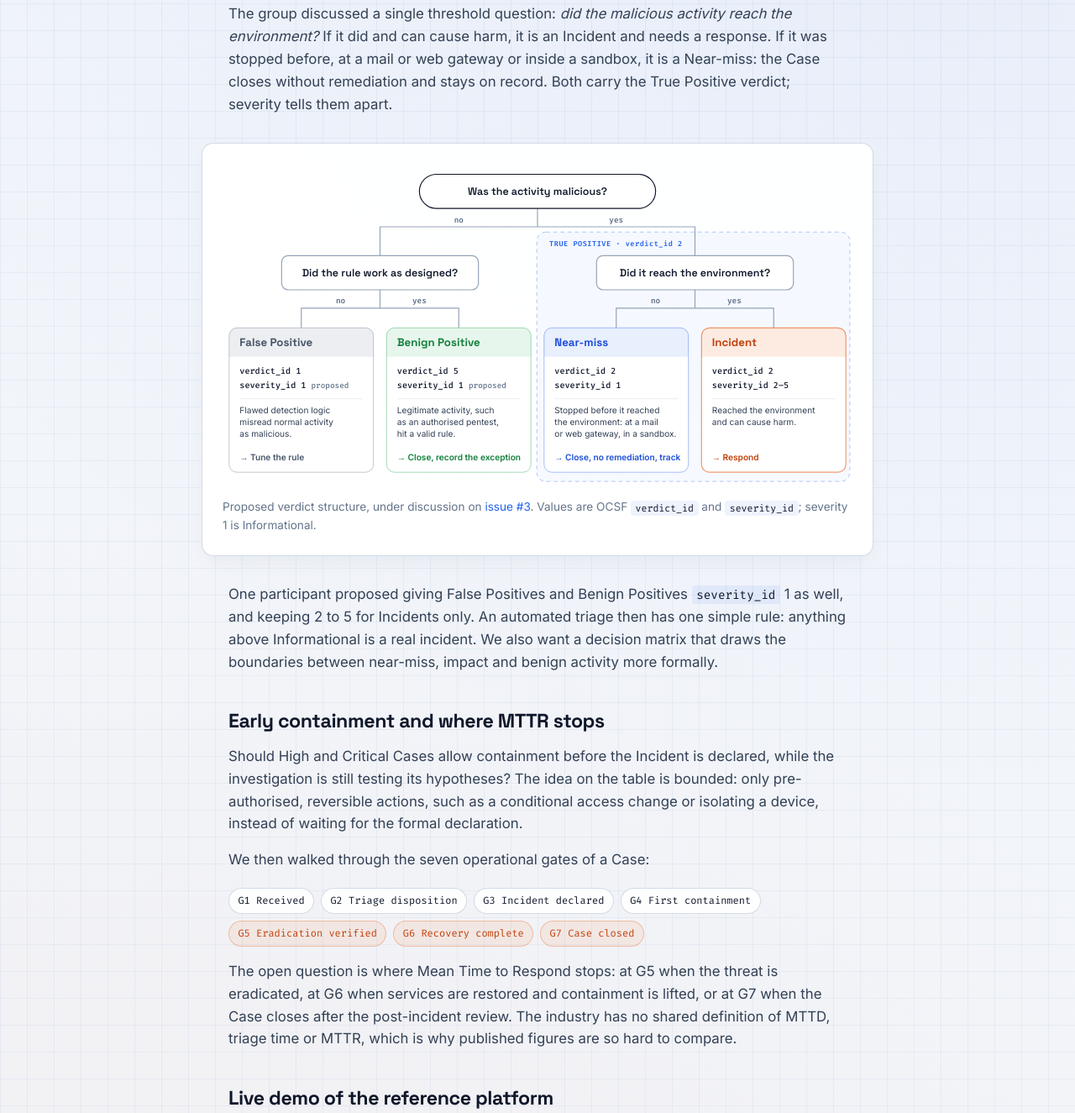
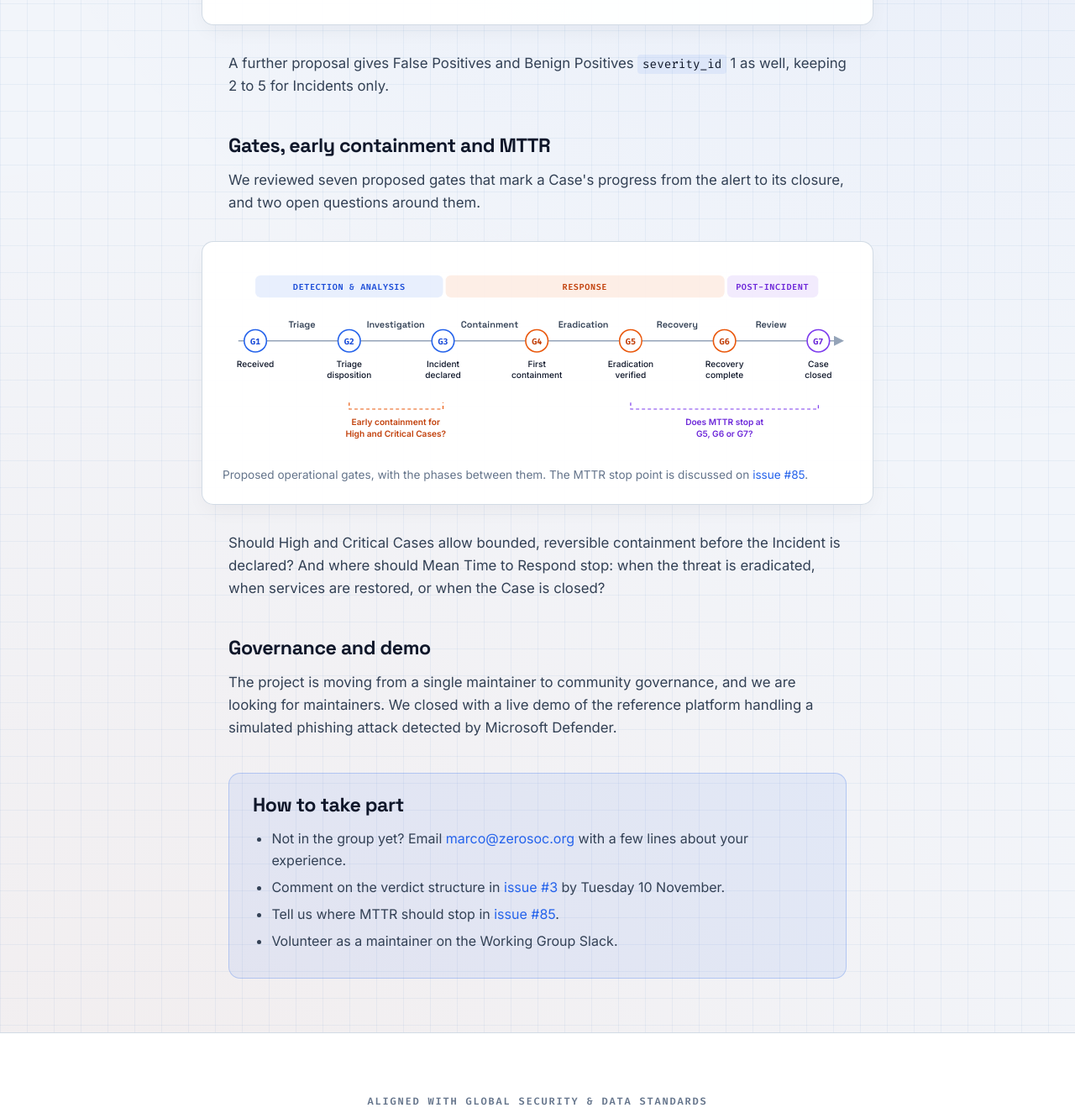
Before and after one commit to ZeroSOC/zerosoc.org, a plain HTML site: page updates/2026-11-05-third-working-group-call.html in a window 1280 px wide. Shown: the part 1180-2505 px from the top of the page at 84% size. Drawn offline with Linux system fonts and the light colour scheme.

Commit message:
docs: shorten the third Working Group call recap and add a gates timeline
Co-Authored-By: Claude Opus 5.5 <noreply@anthropic.com>
Signed-off-by: Gandalf <marco@gandolfi.it>

```diff
--- a/updates/2026-11-05-third-working-group-call.html
+++ b/updates/2026-11-05-third-working-group-call.html
@@ -5,12 +5,12 @@
   <meta charset="utf-8">
   <meta name="viewport" content="width=device-width, initial-scale=1">
   <title>Third Working Group call — ZeroSOC.org</title>
-  <meta name="description" content="Recap of the third ZeroSOC Working Group call on 5 November 2026: OCSF UID 984, community governance, a proposed verdict structure for near-misses and incidents, where MTTR stops, and a live platform demo.">
+  <meta name="description" content="Recap of the third ZeroSOC Working Group call on 5 November 2026: a proposed verdict structure for near-misses and incidents, the gates of a Case and where MTTR stops.">
 
   <!-- Open Graph / Meta -->
   <meta property="og:type" content="article">
   <meta property="og:title" content="Third Working Group call — ZeroSOC.org">
-  <meta property="og:description" content="Recap of the third ZeroSOC Working Group call on 5 November 2026: OCSF UID 984, community governance, a proposed verdict structure for near-misses and incidents, where MTTR stops, and a live platform demo.">
+  <meta property="og:description" content="Recap of the third ZeroSOC Working Group call on 5 November 2026: a proposed verdict structure for near-misses and incidents, the gates of a Case and where MTTR stops.">
   <meta property="og:url" content="https://zerosoc.org/updates/2026-11-05-third-working-group-call.html">
 
   <!-- Favicon -->
@@ -79,45 +79,25 @@
             <time datetime="2026-11-05">5 November 2026</time>
             <span class="tag blue">Working Group</span>
           </div>
-          <h1>Third Working Group call: verdicts, governance and when an incident ends</h1>
+          <h1>Third Working Group call: verdicts, gates and governance</h1>
           <p class="post-lede">
-            The ZeroSOC Working Group met online on Thursday 5 November for its third call, with two members joining
-            for the first time. We covered the OCSF extension, how the project will be governed, where a near-miss
-            ends and an incident begins, and when response time should stop counting. We closed with a live demo.
+            The ZeroSOC Working Group met online on 5 November for its third call. Here are the main topics and where
+            we need your input.
           </p>
         </header>
 
         <div class="post-body">
           <h2>OCSF reserved UID 984 for ZeroSOC</h2>
           <p>
-            Our request was merged into the official OCSF registry, so UID 984 now belongs to the ZeroSOC extension.
-            The extension adds a field only where OCSF has no concept of its own, and Cases are correlated through
-            OCSF's <code>correlation_uid</code>. Staying close to the public schema also pays off for AI agents:
-            a model that already knows OCSF can read ZeroSOC records without extra prompting.
-          </p>
-
-          <h2>From one maintainer to community governance</h2>
-          <p>The project is moving to an open, community-governed model. The proposed rules for changes:</p>
-          <ul>
-            <li><strong>Everyday changes</strong> (editorial fixes, drafts, edits to development documents) can be
-              merged by a maintainer once the automated checks are green.</li>
-            <li><strong>Decisions</strong> (design decisions on development or stable documents, governance changes)
-              start with an issue, then a pull request that stays open for 72 hours with every objection
-              addressed.</li>
-            <li><strong>Promotion to stable</strong>, when a document becomes binding for conformance, needs maturity
-              checks and a review by someone other than the author.</li>
-          </ul>
-          <p>
-            We are looking for maintainers: people who review pull requests, help settle disagreements and cut
-            releases. If you would like to take this on, tell us on Slack.
+            OCSF has reserved UID 984 for the ZeroSOC extension. The extension adds fields only where OCSF has no
+            concept of its own.
           </p>
 
           <h2>Near-miss or incident?</h2>
           <p>
-            The group discussed a single threshold question: <em>did the malicious activity reach the
-            environment?</em> If it did and can cause harm, it is an Incident and needs a response. If it was stopped
-            before, at a mail or web gateway or inside a sandbox, it is a Near-miss: the Case closes without
-            remediation and stays on record. Both carry the True Positive verdict; severity tells them apart.
+            The group discussed one threshold question: <em>did the malicious activity reach the environment?</em>
+            If it did, it is an Incident and needs a response. If it was stopped before, it is a Near-miss: the Case
+            closes without remediation and stays on record.
           </p>
 
           <figure class="post-figure">
@@ -215,67 +195,111 @@
           </figure>
 
           <p>
-            One participant proposed giving False Positives and Benign Positives <code>severity_id</code> 1 as well,
-            and keeping 2 to 5 for Incidents only. An automated triage then has one simple rule: anything above
-            Informational is a real incident. We also want a decision matrix that draws the boundaries between
-            near-miss, impact and benign activity more formally.
+            A further proposal gives False Positives and Benign Positives <code>severity_id</code> 1 as well, keeping
+            2 to 5 for Incidents only.
           </p>
 
-          <h2>Early containment and where MTTR stops</h2>
+          <h2>Gates, early containment and MTTR</h2>
           <p>
-            Should High and Critical Cases allow containment before the Incident is declared, while the investigation
-            is still testing its hypotheses? The idea on the table is bounded: only pre-authorised, reversible actions,
-            such as a conditional access change or isolating a device, instead of waiting for the formal declaration.
-          </p>
-          <p>We then walked through the seven operational gates of a Case:</p>
-          <ul class="gate-strip" aria-label="Operational gates">
-            <li>G1 Received</li>
-            <li>G2 Triage disposition</li>
-            <li>G3 Incident declared</li>
-            <li>G4 First containment</li>
-            <li class="gate-open">G5 Eradication verified</li>
-            <li class="gate-open">G6 Recovery complete</li>
-            <li class="gate-open">G7 Case closed</li>
-          </ul>
-          <p>
-            The open question is where Mean Time to Respond stops: at G5 when the threat is eradicated, at G6 when
-            services are restored and containment is lifted, or at G7 when the Case closes after the post-incident
-            review. The industry has no shared definition of MTTD, triage time or MTTR, which is why published
-            figures are so hard to compare.
+            We reviewed seven proposed gates that mark a Case's progress from the alert to its closure, and two open
+            questions around them.
           </p>
 
-          <h2>Live demo of the reference platform</h2>
+          <figure class="post-figure">
+            <svg viewBox="0 0 960 290" role="img" aria-labelledby="gt-title gt-desc">
+              <title id="gt-title">Proposed operational gates of a Case</title>
+              <desc id="gt-desc">Timeline of seven gates. Detection and Analysis: triage runs from G1 Received to G2 Triage disposition, investigation from G2 to G3 Incident declared. Response: containment runs from G3 to G4 First containment, eradication from G4 to G5 Eradication verified, recovery from G5 to G6 Recovery complete. Post-incident: the review runs from G6 to G7 Case closed. Two open questions: early containment for High and Critical Cases between G2 and G3, and whether MTTR stops at G5, G6 or G7.</desc>
+              <style>
+                .ph { font: 600 13px 'Fira Code', ui-monospace, Menlo, Consolas, monospace; letter-spacing: 0.06em; }
+                .seg { font: 600 14px 'Space Grotesk', 'Segoe UI', system-ui, sans-serif; fill: #334155; }
+                .g { font: 700 13px 'Fira Code', ui-monospace, Menlo, Consolas, monospace; }
+                .gl { font: 500 13px 'Inter', 'Segoe UI', system-ui, sans-serif; fill: #0f172a; }
+                .qq { font: 600 13px 'Inter', 'Segoe UI', system-ui, sans-serif; }
+              </style>
+              <defs>
+                <marker id="gt-arrow" viewBox="0 0 10 10" refX="8" refY="5" markerWidth="8" markerHeight="8" orient="auto">
+                  <path d="M0 0 L10 5 L0 10 z" fill="#94a3b8"/>
+                </marker>
+              </defs>
+
+              <!-- Phase bands -->
+              <rect x="50" y="20" width="286" height="34" rx="8" fill="rgba(37,99,235,0.10)"/>
+              <text x="193" y="42" text-anchor="middle" class="ph" fill="#1d4ed8">DETECTION &amp; ANALYSIS</text>
+              <rect x="340" y="20" width="425" height="34" rx="8" fill="rgba(234,88,12,0.10)"/>
+              <text x="552" y="42" text-anchor="middle" class="ph" fill="#c2410c">RESPONSE</text>
+              <rect x="769" y="20" width="139" height="34" rx="8" fill="rgba(124,58,237,0.10)"/>
+              <text x="838" y="42" text-anchor="middle" class="ph" fill="#6d28d9">POST-INCIDENT</text>
+
+              <!-- Axis -->
+              <line x1="24" y1="120" x2="944" y2="120" stroke="#94a3b8" stroke-width="2" marker-end="url(#gt-arrow)"/>
+
+              <!-- Phases between gates -->
+              <text x="121" y="100" text-anchor="middle" class="seg">Triage</text>
+              <text x="264" y="100" text-anchor="middle" class="seg">Investigation</text>
+              <text x="407" y="100" text-anchor="middle" class="seg">Containment</text>
+              <text x="550" y="100" text-anchor="middle" class="seg">Eradication</text>
+              <text x="693" y="100" text-anchor="middle" class="seg">Recovery</text>
+              <text x="836" y="100" text-anchor="middle" class="seg">Review</text>
+
+              <!-- Gates -->
+              <g class="g" text-anchor="middle">
+                <circle cx="50" cy="120" r="17" fill="#ffffff" stroke="#2563eb" stroke-width="2"/><text x="50" y="125" fill="#1d4ed8">G1</text>
+                <circle cx="193" cy="120" r="17" fill="#ffffff" stroke="#2563eb" stroke-width="2"/><text x="193" y="125" fill="#1d4ed8">G2</text>
+                <circle cx="336" cy="120" r="17" fill="#ffffff" stroke="#2563eb" stroke-width="2"/><text x="336" y="125" fill="#1d4ed8">G3</text>
+                <circle cx="479" cy="120" r="17" fill="#ffffff" stroke="#ea580c" stroke-width="2"/><text x="479" y="125" fill="#c2410c">G4</text>
+                <circle cx="622" cy="120" r="17" fill="#ffffff" stroke="#ea580c" stroke-width="2"/><text x="622" y="125" fill="#c2410c">G5</text>
+                <circle cx="765" cy="120" r="17" fill="#ffffff" stroke="#ea580c" stroke-width="2"/><text x="765" y="125" fill="#c2410c">G6</text>
+                <circle cx="908" cy="120" r="17" fill="#ffffff" stroke="#7c3aed" stroke-width="2"/><text x="908" y="125" fill="#6d28d9">G7</text>
+              </g>
+              <g class="gl" text-anchor="middle">
+                <text x="50" y="160">Received</text>
+                <text x="193" y="160">Triage</text><text x="193" y="176">disposition</text>
+                <text x="336" y="160">Incident</text><text x="336" y="176">declared</text>
+                <text x="479" y="160">First</text><text x="479" y="176">containment</text>
+                <text x="622" y="160">Eradication</text><text x="622" y="176">verified</text>
+                <text x="765" y="160">Recovery</text><text x="765" y="176">complete</text>
+                <text x="908" y="160">Case</text><text x="908" y="176">closed</text>
+              </g>
+
+              <!-- Open questions -->
+              <path d="M193 214 v10 H336 v-10" fill="none" stroke="#ea580c" stroke-width="1.5" stroke-dasharray="5 4"/>
+              <text x="264" y="248" text-anchor="middle" class="qq" fill="#c2410c">Early containment for</text>
+              <text x="264" y="266" text-anchor="middle" class="qq" fill="#c2410c">High and Critical Cases?</text>
+              <path d="M622 214 v10 H908 v-10" fill="none" stroke="#7c3aed" stroke-width="1.5" stroke-dasharray="5 4"/>
+              <text x="765" y="248" text-anchor="middle" class="qq" fill="#6d28d9">Does MTTR stop at</text>
+              <text x="765" y="266" text-anchor="middle" class="qq" fill="#6d28d9">G5, G6 or G7?</text>
+            </svg>
+            <figcaption>
+              Proposed operational gates, with the phases between them. The MTTR stop point is discussed on
+              <a href="https://github.com/ZeroSOC/zerosoc-framework/issues/85" target="_blank" rel="noopener noreferrer">issue #85</a>.
+            </figcaption>
+          </figure>
+
           <p>
-            We closed with an end-to-end run of the open-source reference platform on Azure. It orchestrates its
-            workflows with LangGraph and calls models through Azure AI Foundry, held in place by deterministic playbook
-            guardrails. It is built in layers: the framework specifications, the agent skills, the MCP servers and the
-            execution engine. Attacks are simulated in a cyber range on Azure VMs with Caldera and Atomic Red Team.
+            Should High and Critical Cases allow bounded, reversible containment before the Incident is declared? And
+            where should Mean Time to Respond stop: when the threat is eradicated, when services are restored, or when
+            the Case is closed?
           </p>
+
+          <h2>Governance and demo</h2>
           <p>
-            An Atomic Red Team scenario (a phishing macro launching PowerShell and further binaries) ran on a VM
-            monitored by Microsoft Defender. ZeroSOC picked up the Defender alert, finished triage within a minute,
-            correlated across the process trees within two, proposed isolating the device and posted the alert to
-            Microsoft Teams. When new evidence arrived, it re-evaluated the Case, updated the verdict and kept the
-            full audit trail.
-          </p>
-          <p>
-            The <a href="https://github.com/ZeroSOC/zerosoc-mcp" target="_blank" rel="noopener noreferrer">MCP servers</a>
-            and <a href="https://github.com/ZeroSOC/zerosoc-skills" target="_blank" rel="noopener noreferrer">agent skills</a>
-            are already public. Active members who want to look at the platform code can ask for access.
+            The project is moving from a single maintainer to community governance, and we are looking for
+            maintainers. We closed with a live demo of the reference platform handling a simulated phishing attack
+            detected by Microsoft Defender.
           </p>
 
           <section class="post-callout" aria-labelledby="next-steps">
             <h2 id="next-steps">How to take part</h2>
             <ul>
-              <li>Comment on the near-miss proposal and the severity mapping in
+              <li>Not in the group yet? Email
+                <a href="mailto:marco@zerosoc.org?subject=Joining%20the%20ZeroSOC%20Working%20Group">marco@zerosoc.org</a>
+                with a few lines about your experience.</li>
+              <li>Comment on the verdict structure in
                 <a href="https://github.com/ZeroSOC/zerosoc-framework/issues/3" target="_blank" rel="noopener noreferrer">issue #3</a>
                 by Tuesday 10 November.</li>
               <li>Tell us where MTTR should stop in
                 <a href="https://github.com/ZeroSOC/zerosoc-framework/issues/85" target="_blank" rel="noopener noreferrer">issue #85</a>.</li>
-              <li>Volunteer as a maintainer or reviewer on the Working Group Slack.</li>
-              <li>Not in the group yet? Email
-                <a href="mailto:marco@zerosoc.org?subject=Joining%20the%20ZeroSOC%20Working%20Group">marco@zerosoc.org</a>
-                with a few lines about your experience.</li>
+              <li>Volunteer as a maintainer on the Working Group Slack.</li>
             </ul>
           </section>
         </div>
```
Also changed, not shown: updates/index.html (+3 -3 lines), assets/gates_timeline.svg (added), 1 other file.
